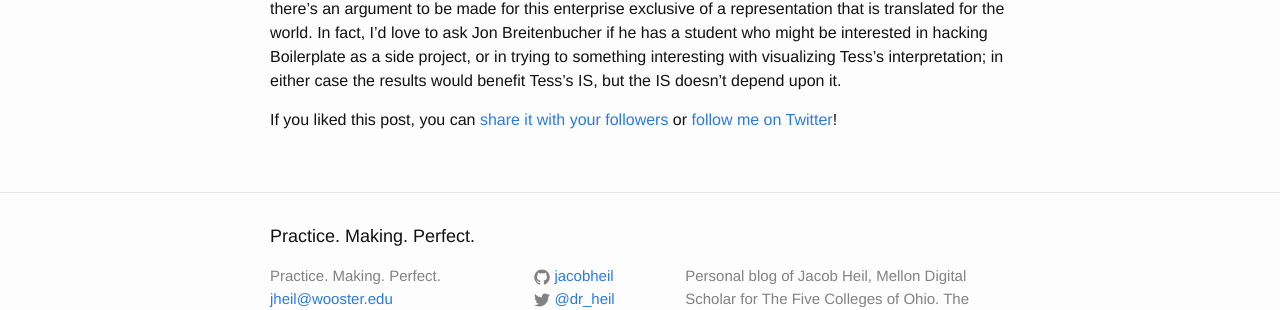
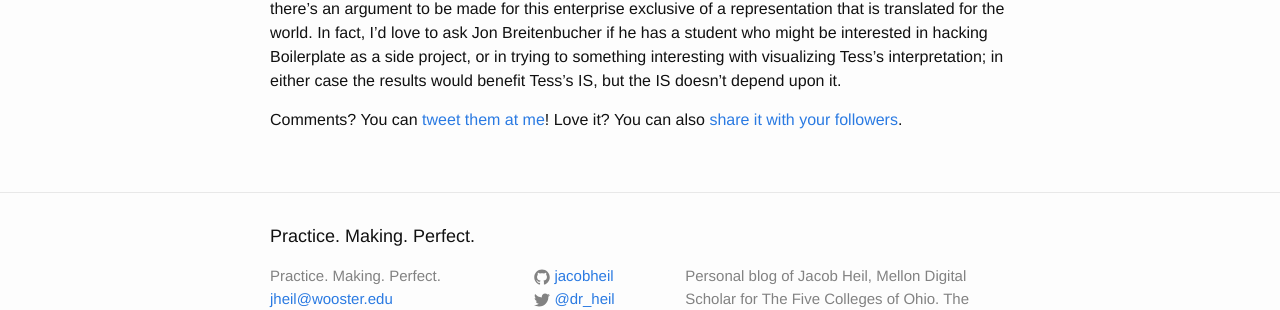
Before and after one commit to jacobheil/blog, a Jekyll site: the page built from _posts/2015-11-12-tei.markdown, in a window 1280 px wide. Shown: the part 1382-1692 px from the top of the page. Built offline with Jekyll 4.4.1, drawn with Linux system fonts in a browser that asks for light colours.

Commit message:
tweaked Twitter Button

```diff
--- a/_includes/twitter_plug.html
+++ b/_includes/twitter_plug.html
@@ -1,7 +1,9 @@
-If you liked this post, you can
-<a href="https://twitter.com/intent/tweet?url={{ site.url }}{{ page.url }}&text={{ page.title }}&via=joshualande"
+Comments? You can <a class="twitter-hashtag-button"
+  href="https://twitter.com/intent/tweet?button_hashtag={{ page.title }}">
+<!--
+<a href="https://twitter.com/intent/tweet?url={{ site.url }}{{ page.url }}&text={{ page.title }}&via=dr_heil"
+   target="_blank"> -->
+  tweet them at me</a>!
+Love it? You can also <a href="https://twitter.com/intent/tweet?url={{ site.url }}{{ page.url }}&text={{ page.title }}&via=dr_heil"
    target="_blank">
-  share it with your followers</a>
-or
-<a href="https://twitter.com/joshualande">
-  follow me on Twitter</a>!
+share it with your followers</a>.
```
